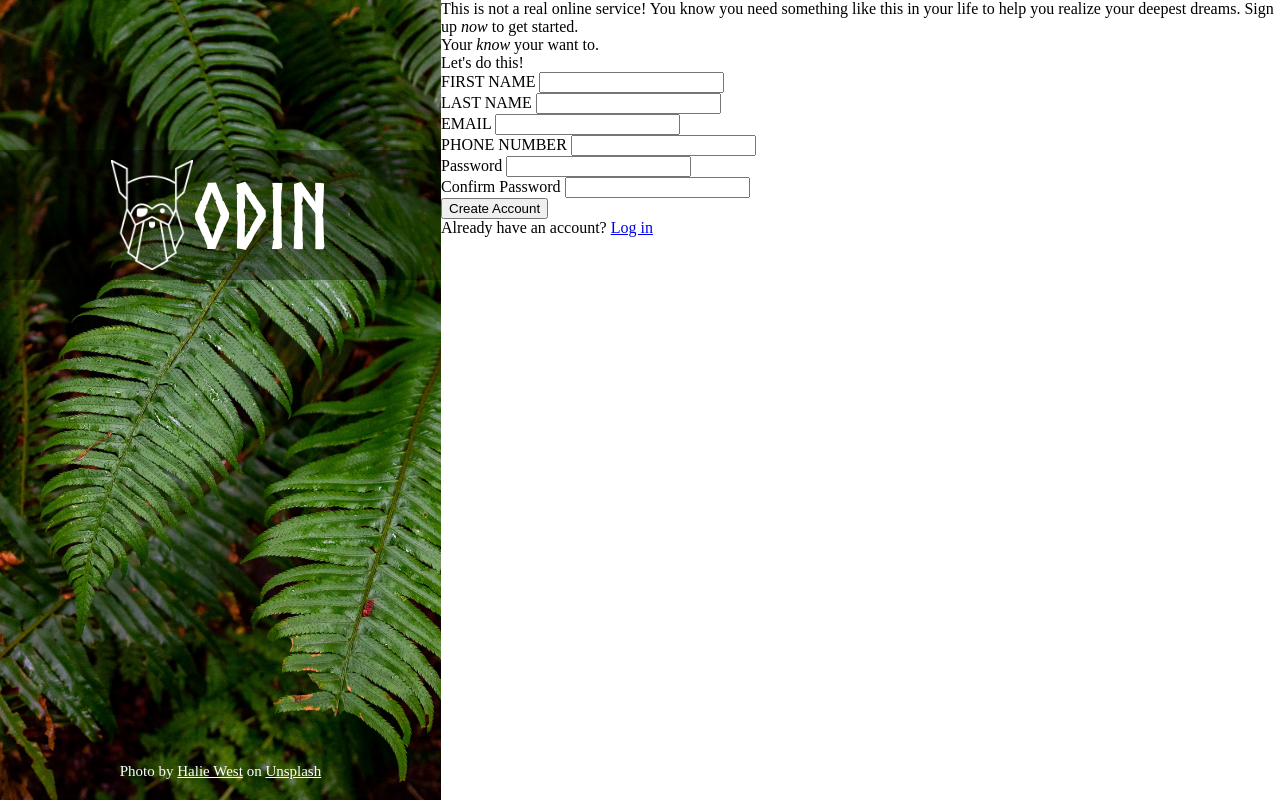
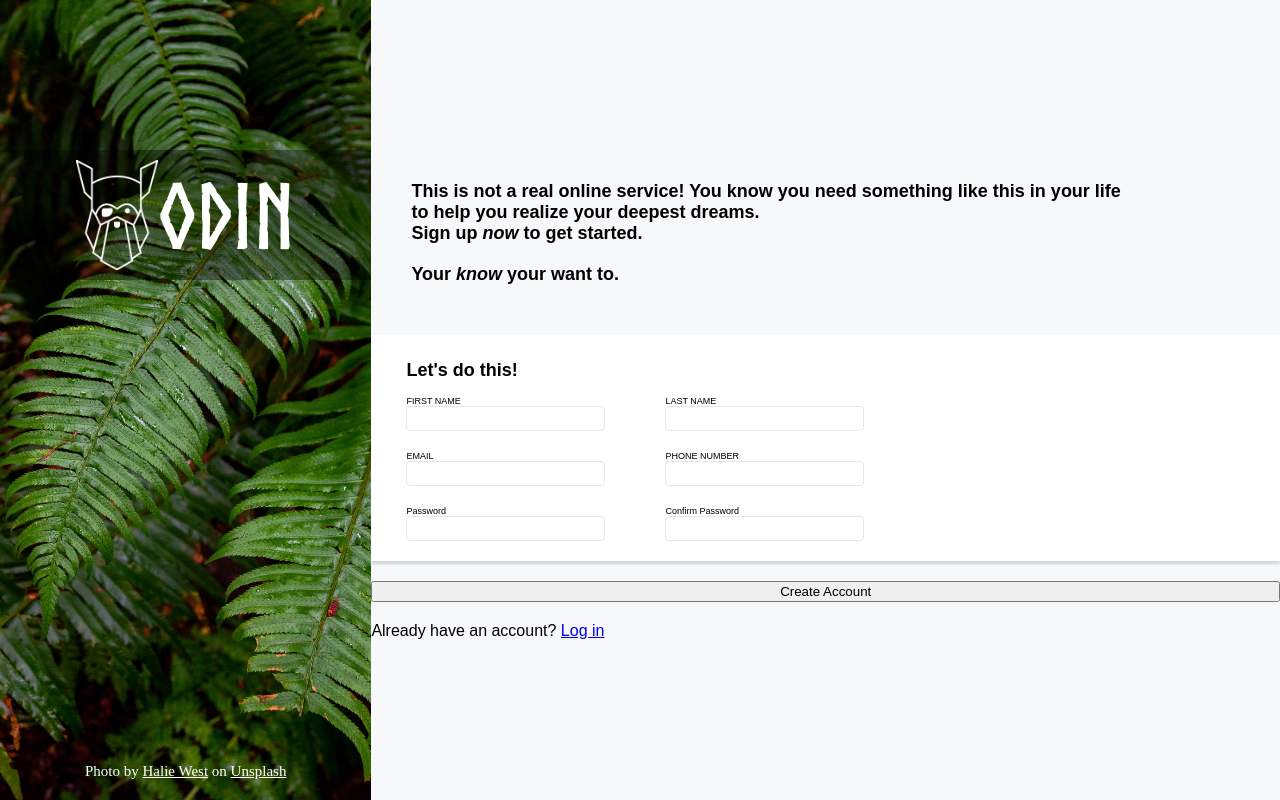
Before and after one commit to YatoAki/form-exercise, a plain HTML site: page index.html in a window 1280 px wide. Drawn offline with Linux system fonts and the light colour scheme.

Commit message:
Done form styling

```diff
--- a/index.html
+++ b/index.html
@@ -20,7 +20,7 @@
     <div class="right">
       <div class="top-text">
         <p>This is not a real online service! You know you need something like this in your life to help you realize your deepest dreams.
-           Sign up <em>now</em> to get started.</p>
+           <br>Sign up <em>now</em> to get started.</p>
         <p>Your <em>know</em> your want to.</p>
       </div>
       <div class="whitebox">
--- a/style.css
+++ b/style.css
@@ -58,3 +58,83 @@ body{
 .img-crd a{
   color: inherit;
 }
+
+/* LEFT SIDE */
+
+.right{
+  display: flex;
+  flex-direction: column;
+  justify-content: center;
+  gap:20px;
+  font-family: sans-serif;
+  background-color: #f7f8fa;
+}
+
+.top-text{
+  font-size: 18px;
+  font-weight: bold;
+  padding: 0 150px 0 40px;
+}
+
+.top-text p{
+  margin-top: 20px;
+}
+
+.whitebox{
+  background-color: white;
+  box-shadow: rgba(0, 0, 0, 0.15) 0px 3px 3px 0px;
+  padding: 10px 35px 20px;
+  margin-top: 30px;
+}
+
+.whitebox-p{
+  font-size: 18px;
+  font-weight: bold;
+  padding: 15px 0;
+}
+
+form{
+  display: flex;
+  flex-direction: column;
+  gap:20px;
+  font-size: 9px;
+}
+
+.formrow{
+  display: flex;
+}
+
+.form-element{
+  display: flex;
+  flex-direction: column;
+  margin-right: 60px;
+}
+
+input{
+  border: 1px solid #E5E7EB;
+  padding: 4px 6px;
+  border-radius: 4px;
+  font-family: Arial, Helvetica, sans-serif;
+  font-size: 13px;
+  width: 185px;
+}
+input:required:focus {
+  border: 1px solid rgb(0, 119, 255);
+  outline: none;
+}
+
+input:focus:valid {
+  border: 1px solid #3964DC;
+  box-shadow: rgba(50, 50, 105, 0.15) 0px 2px 5px 0px, rgba(0, 0, 0, 0.05) 0px 1px 1px 0px;
+    outline: none;
+}
+
+input:focus:invalid {
+  border: 1px solid #3964DC;
+  box-shadow: rgba(50, 50, 105, 0.15) 0px 2px 5px 0px, rgba(0, 0, 0, 0.05) 0px 1px 1px 0px;
+  outline: none;
+}
+
+input:valid {
+  border: 1px solid #E5E7EB;
+}
```
